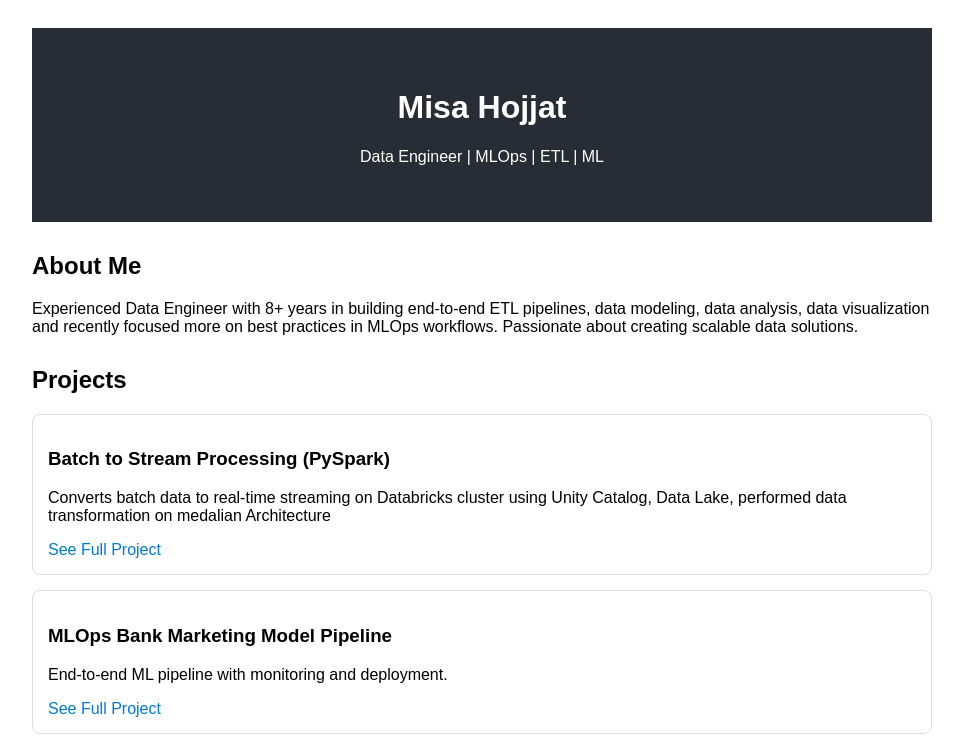
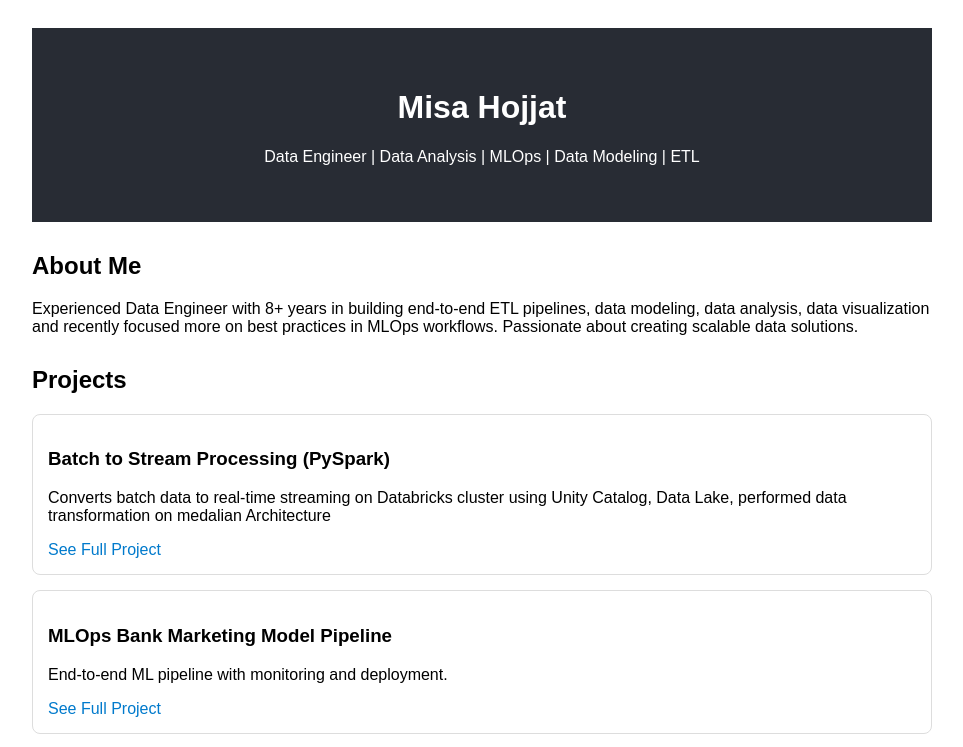
Before and after one commit to MisaHojjat/misahojjat-portfolio, a React (Create React App) app: page / in a window 1280 px wide. Shown: the top 747 px of the page, without its empty margins (158-1121 px from the left). Built offline with nearby package versions, Linux system fonts and the light colour scheme.

Commit message:
version-2

```diff
--- a/src/App.js
+++ b/src/App.js
@@ -29,7 +29,7 @@ function App() {
     <div className="App">
       <header>
         <h1>Misa Hojjat</h1>
-        <p>Data Engineer | MLOps | ETL | ML</p>
+        <p>Data Engineer | Data Analysis | MLOps | Data Modeling | ETL</p>
       </header>
 
       <section className="about">
```
